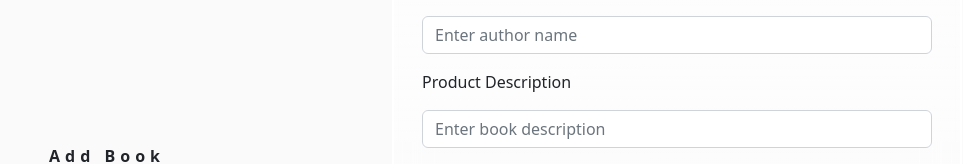
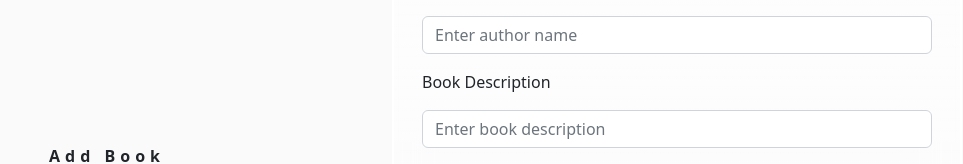
Before and after one commit to Hanan-Hussein/BookReviews, a React (Create React App) app: page / in a window 1280 px wide. Shown: the part 176-340 px from the top of the page, without its empty margins (248-1211 px from the left). Built offline with nearby package versions, Linux system fonts and the light colour scheme.

Commit message:
rf:rename book description

```diff
--- a/src/uploadbook.js
+++ b/src/uploadbook.js
@@ -56,7 +56,7 @@ function UploadBook(){
                     <input type="text" placeholder='Enter book' className='form-control'/>
                     <label className="form-label my-3">Author Name</label>
                     <input type="text" placeholder='Enter author name'  className='form-control'/>
-                    <label className="form-label my-3">Product Description</label>
+                    <label className="form-label my-3">Book Description</label>
                     <input type="text " placeholder='Enter book description'  className='form-control'/>
                     <label className="form-label my-3">Category</label>
                         <select class="form-control " id="exampleFormControlSelect1">
```
